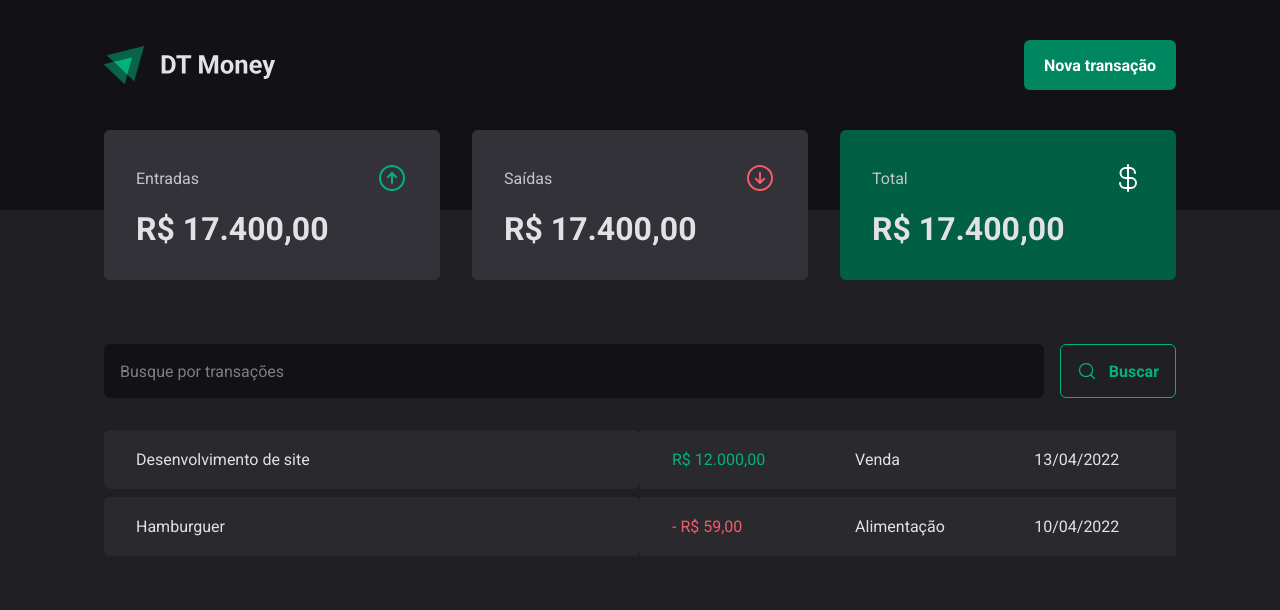
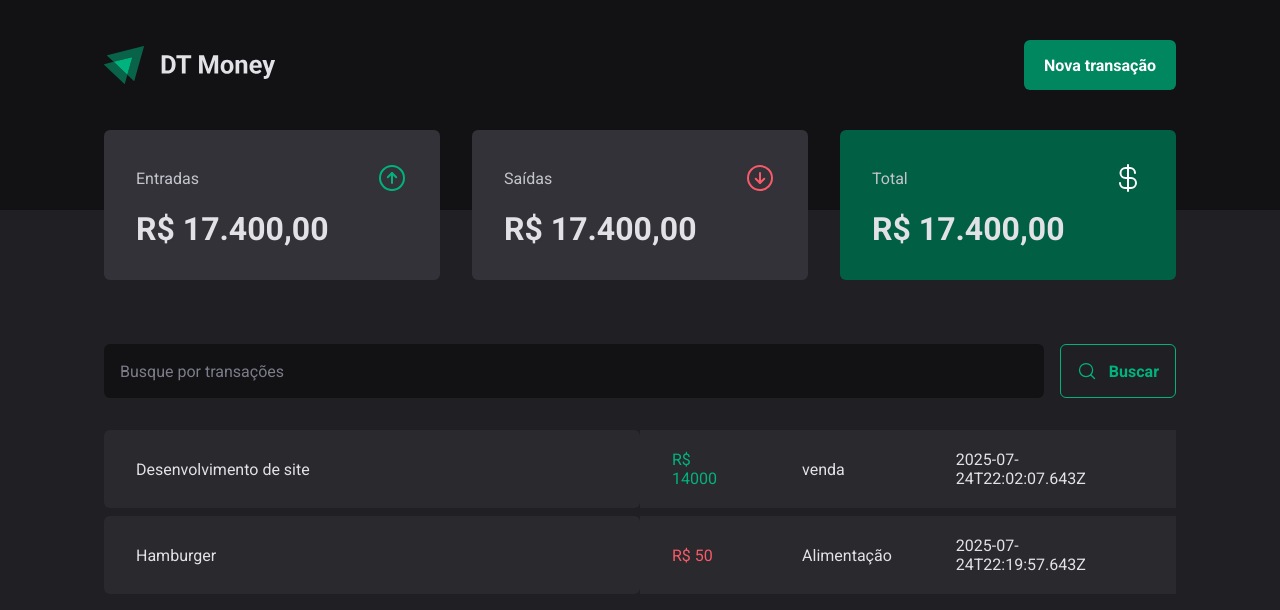
Before and after one commit to J-Breno/reactJs_rocketseat, a React (Vite) app in the folder projetos/03-dt-money/: page / in a window 1280 px wide. Shown: the top 610 px of the page. Built offline with nearby package versions, Linux system fonts and the light colour scheme; data requests are answered from the project's data file.

Commit message:
Realizando requisicao HTTP

```diff
--- a/projetos/03-dt-money/server.json
+++ b/projetos/03-dt-money/server.json
@@ -3,7 +3,7 @@
         {
             "id": 1,
             "description": "Desenvolvimento de site",
-            "type": "Income",
+            "type": "income",
             "category": "venda",
             "price": 14000,
             "createdAt": "2025-07-24T22:02:07.643Z"
@@ -11,7 +11,7 @@
         {
             "id": 2,
             "description": "Hamburger",
-            "type": "Outcome",
+            "type": "outcome",
             "category": "Alimentação",
             "price": 50,
             "createdAt": "2025-07-24T22:19:57.643Z"
--- a/projetos/03-dt-money/src/pages/Transactions/index.tsx
+++ b/projetos/03-dt-money/src/pages/Transactions/index.tsx
@@ -1,3 +1,4 @@
+import { useEffect, useState } from "react";
 import { Header } from "../../components/Header";
 import { Summary } from "../../components/Summary";
 import { SearchForm } from "./components/SearchForm";
@@ -7,32 +8,51 @@
   TransactionsTable,
 } from "./styles";
 
+interface Transaction {
+  id: number;
+  description: string;
+  price: number;
+  type: "income" | "outcome";
+  category: string;
+  createdAt: string;
+}
+
 export function Transactions() {
+  const [transactions, setTransactions] = useState<Transaction[]>([]);
+
+  async function loadTransactions() {
+    const response = await fetch("http://localhost:3000/transactions");
+    const data = await response.json();
+
+    setTransactions(data);
+  }
+  useEffect(() => {
+    loadTransactions();
+  }, []);
+
   return (
     <>
       <div>
         <Header />
         <Summary />
         <TransactionsContainter>
-            <SearchForm />
+          <SearchForm />
           <TransactionsTable>
             <tbody>
-              <tr>
-                <td width={"50%"}>Desenvolvimento de site</td>
-                <td>
-                  <PriceHighLight variant="income">R$ 12.000,00</PriceHighLight>
-                </td>
-                <td>Venda</td>
-                <td>13/04/2022</td>
-              </tr>
-              <tr>
-                <td width={"50%"}>Hamburguer</td>
-                <td>
-                  <PriceHighLight variant="outcome">- R$ 59,00</PriceHighLight>
-                </td>
-                <td>Alimentação</td>
-                <td>10/04/2022</td>
-              </tr>
+              {transactions.map((transaction) => {
+                return (
+                  <tr key={transaction.id}>
+                    <td width={"50%"}>{transaction.description}</td>
+                    <td>
+                      <PriceHighLight variant={transaction.type}>
+                        R$ {transaction.price}
+                      </PriceHighLight>
+                    </td>
+                    <td>{transaction.category}</td>
+                    <td>{transaction.createdAt}</td>
+                  </tr>
+                );
+              })}
             </tbody>
           </TransactionsTable>
         </TransactionsContainter>
```
